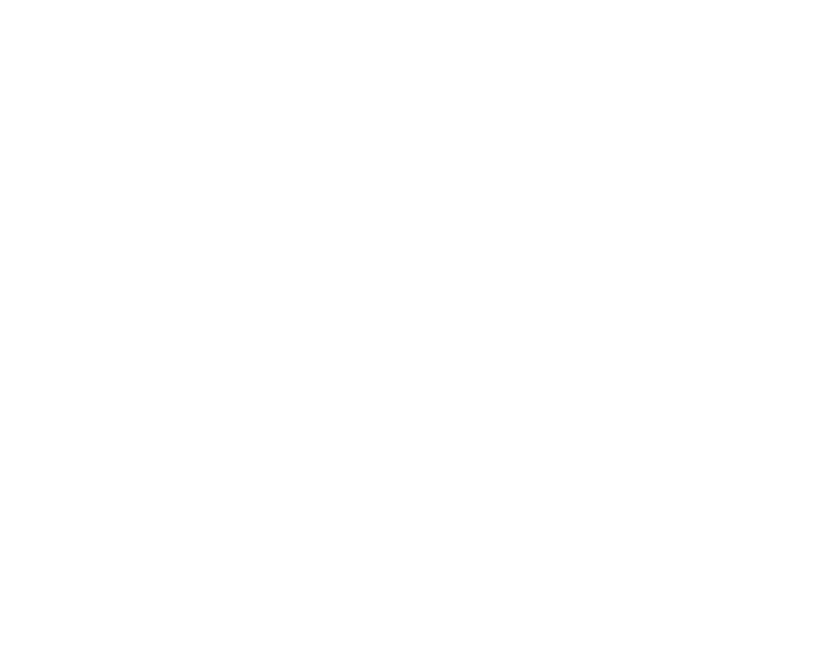
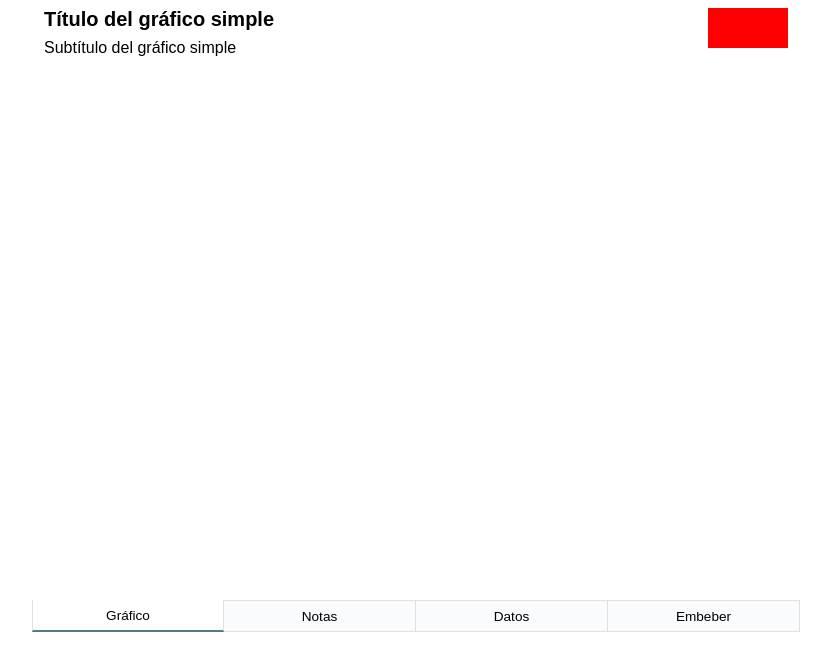
Before and after one commit to CarlosMunozDiazCSIC/base-template-cchs, a website built with webpack: page pre/template.html in a window 1280 px wide. Shown: the whole page, without its empty margins (224-1055 px from the left). Built offline with nearby package versions, Linux system fonts and the light colour scheme.

Commit message:
Continuación del desarrollo de los elementos

```diff
--- a/package.json
+++ b/package.json
@@ -41,7 +41,7 @@
     "webpack-merge": "^5.1.2"
   },
   "dependencies": {
-    "d3": "^4.10.2",
+    "d3": "^4.8.0",
     "d3-geo": "^2.0.1",
     "d3-geo-projection": "^2.9.0",
     "topojson-client": "^3.1.0"
--- a/pre/css/main.scss
+++ b/pre/css/main.scss
@@ -2,4 +2,129 @@
 
 * {
     margin: 0;
+    box-sizing: border-box;
 }
+
+body {
+    font-family: 'Titilium Web', sans-serif;
+
+    //Tamaño de elementos para utilizar REMs posteriormente
+    font-size: 16px;
+}
+
+.container {
+    width: 100%;
+    max-width: 768px;
+    height: 632px; //Puede cambiar
+    margin: 0 auto;
+
+    position: relative;
+}
+
+//Logo
+.logo {
+    position: absolute;
+    top: 8px;
+    right: 12px;
+
+    width: 80px;
+    height: 40px;
+
+    background-color: red;
+}
+
+//Cuerpo importante del desarrollo
+.main {
+    width: 100%;
+    height: 600px;
+
+    position: relative;
+
+    .content {
+        position: relative;
+        top: 0px;
+        left: 0px;
+        padding: 8px 12px;
+
+        width: 100%;
+        height: 100%;
+
+        display: none;
+
+        //Estado activo
+        &.active {
+            display: block;
+        }
+    }
+}
+
+//Contenedores genéricos > En su interior, elementos propios de cada contenedor
+.b-chart {
+
+}
+
+//Elementos genéricos en contenedores
+.b-title {
+    width: 100%;
+    max-width: calc(100% - 100px);
+    min-height: 40px;
+
+    .title {
+        font-size: 1.25rem;
+        font-weight: 700;
+    }
+
+    .subtitle {
+        font-size: 1rem;
+        font-weight: 400;
+
+        margin-top: 8px;
+    }
+}
+
+
+//Pestañas inferiores
+.tabs {
+    width: 100%;
+    height: 32px;
+
+    .l-tabs {
+        width: 100%;
+        height: 100%;
+
+        display: flex;
+
+        .tab {
+            width: 25%;
+            box-sizing: border-box;
+            border-top: 1px solid #e1e1e1;
+            border-bottom: 1px solid #e1e1e1;
+            border-right: 1px solid #e1e1e1;
+
+            &:first-child {
+                border-left: 1px solid #e1e1e1;
+            }
+
+            font-size: .85rem;
+
+            display: flex;
+            justify-content: center;
+            align-items: center;
+
+            cursor: pointer;
+
+            //Estilo
+            background-color: #fafbfd;
+            color: #000;
+
+            //Estado active
+            &.active {
+                background-color: #fff;
+                color: #000;
+
+                border-top: 0px;
+                border-bottom: 2px solid #4E7E7E;
+            }
+        }
+    }
+}
--- a/pre/js/main.js
+++ b/pre/js/main.js
@@ -1,3 +1,33 @@
 
 //Necesario para importar los estilos de forma automática en la etiqueta 'style' del html final
 import '../css/main.scss';
+
+
+
+
+//Cambios de pestañas
+let tabs = document.getElementsByClassName('tab');
+let contenidos = document.getElementsByClassName('content');
+
+for(let i = 0; i < tabs.length; i++) {
+    tabs[i].addEventListener('click', function(e) {
+        displayContainer(e.target);
+    });
+}
+
+function displayContainer(elem) {
+    let content = elem.getAttribute('data-target');
+
+    //Poner activo el botón
+    for(let i = 0; i < tabs.length; i++) {
+        tabs[i].classList.remove('active');
+    }
+    elem.classList.add('active');
+
+    //Activar el contenido
+    for(let i = 0; i < contenidos.length; i++) {
+        contenidos[i].classList.remove('active');
+    }
+
+    document.getElementsByClassName(content)[0].classList.add('active');
+}
--- a/pre/template.html
+++ b/pre/template.html
@@ -3,17 +3,52 @@
 <head>
     <meta charset="UTF-8">
     <meta name="viewport" content="width=device-width, initial-scale=1.0, maximum-scale=1.0">
+    <title>Base Template - CSIC Data Visualization</title>
     <meta name="mrf-extractable" content="false">
-    <title>Base Template - CSIC Data Visualization</title>
+    <link rel='stylesheet' href='https://fonts.googleapis.com/css?family=Titillium+Web%3A300%2C300italic%2C400%2C400italic%2C700%2C700italic&#038;subset=latin&#038;ver=5.8' type='text/css' media='all' />
 </head>
 <body>
     <div class="container">
-        <div class="content">
+        <div class="main">
+            <section class="content b-chart active">
+                <div class="b-title">
+                    <h1 class="title">Título del gráfico simple</h1>
+                    <h2 class="subtitle">Subtítulo del gráfico simple</h2>
+                </div>
+                <div class="chart__viz"></div>
+                <div class="chart__footer">
+                    <p class="chart__source"></p>
+                    <p class="chart__copyright"></p>
+                </div>
+            </section>
+            <section class="content b-notes">
+                <div class="b-title">
+                    <h1 class="title">Notas adicionales al gráfico</h1>
+                </div>
+            </section>
+            <section class="content b-data">
+                <div class="b-title">
+                    <h1 class="title">Repositorio de datos</h1>
+                </div>
+            </section>
+            <section class="content b-iframes">
+                <div class="b-title">
+                    <h1 class="title">Iframes a embeber en su página web</h1>
+                </div>
+                <p class="text"></p>
+            </section>
+        </div>
+        <div class="logo">
 
         </div>
-        <div class="footer">
-
-        </div>
+        <nav class="tabs">
+            <ul class="l-tabs">
+                <li class="tab active" data-target="b-chart">Gráfico</li>
+                <li class="tab" data-target="b-notes">Notas</li>
+                <li class="tab" data-target="b-data">Datos</li>
+                <li class="tab" data-target="b-iframes">Embeber</li>
+            </ul>
+        </nav>
     </div>
 </body>
 </html>
```
Also changed, not shown: pre/css/main.css (added), 1 other file.
